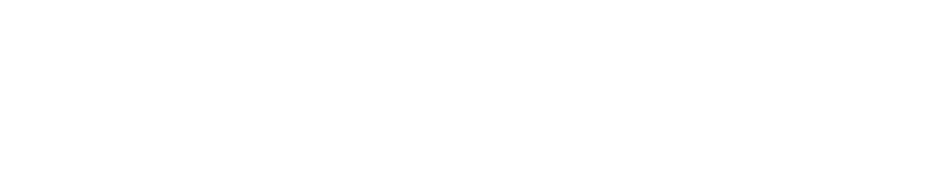
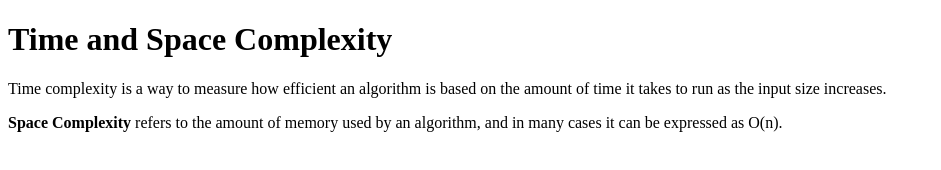
Before and after one commit to acciojob/time-and-space-complexity-Pushkarkashyap1, a website: page main.html in a window 1280 px wide. Shown: the whole page, without its empty margins (0-941 px from the left). Drawn offline with Linux system fonts and the light colour scheme.

Commit message:
created a submission

```diff
--- a/main.html
+++ b/main.html
@@ -1,16 +1,17 @@
 <!DOCTYPE html>
+<html>
+<head>
+    <title>Time and Space Complexity</title>
+</head>
+<body>
+    <h1>Time and Space Complexity</h1>
 
-<html>
+    <p>
+        Time complexity is a way to measure how efficient an algorithm is based on the amount of time it takes to run as the input size increases.
+    </p>
 
-<head>
-	<link rel="stylesheet" href="styles.css">
-</head>
-
-<body>
-	<!-- the entire body must be written by student -->
-    <script type="text/javascript" src="./script.js">
-</script>
-
+    <p>
+        <b>Space Complexity</b> refers to the amount of memory used by an algorithm, and in many cases it can be expressed as O(n).
+    </p>
 </body>
-
 </html>
```
